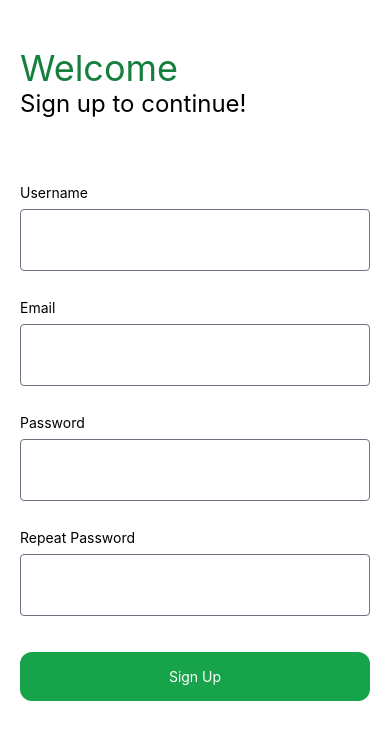
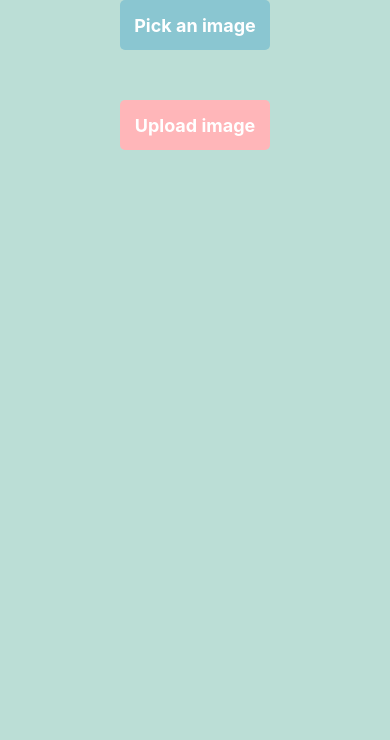
Before and after one commit to KQuangAn/FU-React-native, a React Native app: screen /Upload in a window 390 px wide. Shown: the top 740 px of the page. Built offline with nearby package versions, Linux system fonts and the light colour scheme.

Commit message:
add chat screen

```diff
--- a/FirebaseConfig.ts
+++ b/FirebaseConfig.ts
@@ -2,7 +2,8 @@
 import { initializeApp } from "firebase/app";
 import { getAnalytics } from "firebase/analytics";
 import { getAuth } from "firebase/auth";
-import { getFirestore } from "firebase/firestore";
+import { getFirestore, initializeFirestore } from "firebase/firestore";
+import { getStorage } from "firebase/storage"
 
 const firebaseConfig = {
   apiKey: "AIzaSyBMCWlVan833NWJZkXB9P1D83cjAsqbV5U",
@@ -19,5 +20,8 @@ const app = initializeApp(firebaseConfig);
 const analytics = getAnalytics(app);
 
 export const FIREBASE_APP = initializeApp(firebaseConfig);
-export const FIREBASE_AUTH = getAuth(FIREBASE_APP);
-export const db = getFirestore(FIREBASE_APP);
+const FIREBASE_AUTH = getAuth(FIREBASE_APP);
+const FIREBASE_DB = initializeFirestore(FIREBASE_APP, {experimentalForceLongPolling: true});
+export const storage = getStorage(FIREBASE_APP);
+
+export { FIREBASE_DB, FIREBASE_AUTH };
--- a/components/CustomInput.js
+++ b/components/CustomInput.js
@@ -28,12 +28,11 @@ export default function CustomInput({
             border
             border-gray-300/50
             rounded
-            p-5
             mb-1
            ${error ? "border-red-600" : "border-gray-500"}`}
             >
               <TextInput
-                className="h-5 w-full b-1 rounded-2xl"
+                className="h-5 p-5 w-full b-1 rounded-2xl"
                 value={value}
                 onChangeText={onChange}
                 onBlur={onBlur}
--- a/navigation.js
+++ b/navigation.js
@@ -5,17 +5,21 @@ import HomeScreen from "./screens/HomeScreen";
 import RestaurantScreen from "./screens/RestaurantScreen";
 import LoginScreen from "./screens/LoginScreen";
 import SignUpScreen from "./screens/SignUpScreen";
+import UploadScreen from "./screens/UploadScreen";
+import ChatScreen from "./screens/ChatScreen";
 const Stack = createNativeStackNavigator();
 
 export default function Navigation() {
   return (
     <NavigationContainer>
       <Stack.Navigator
-        initialRouteName="SignUp"
+        initialRouteName="Login"
         screenOptions={{
           headerShown: false,
         }}
       >
+        <Stack.Screen name="Chat" component={ChatScreen} />
+        <Stack.Screen name="Upload" component={UploadScreen} />
         <Stack.Screen name="Login" component={LoginScreen} />
         <Stack.Screen name="SignUp" component={SignUpScreen} />
         <Stack.Screen name="Home" component={HomeScreen} />
--- /dev/null
+++ b/screens/ChatScreen.js
@@ -0,0 +1,67 @@
+import React, { useCallback, useState, useLayoutEffect } from "react";
+import { View, Text, StyleSheet, TouchableOpacity } from "react-native";
+import { Avatar } from "react-native-elements";
+import { FIREBASE_DB, FIREBASE_AUTH } from "../FirebaseConfig";
+import { signOut } from "firebase/auth";
+import {
+  collection,
+  addDoc,
+  getDocs,
+  query,
+  orderBy,
+  onSnapshot,
+} from "firebase/firestore";
+import { GiftedChat } from "react-native-gifted-chat";
+
+export default function ChatScreen() {
+  const [messages, setMessages] = useState([]);
+  const signOutNow = () => {
+    signOut(FIREBASE_AUTH)
+      .then(() => {
+        // Sign-out successful.
+        navigation.replace("Login");
+      })
+      .catch((error) => {
+        // An error happened.
+      });
+  };
+  useLayoutEffect(() => {
+    const q = query(
+      collection(FIREBASE_DB, "chats"),
+      orderBy("createdAt", "desc")
+    );
+    const unsubscribe = onSnapshot(q, (snapshot) =>
+      setMessages(
+        snapshot.docs.map((doc) => ({
+          _id: doc.data()._id,
+          createdAt: doc.data().createdAt.toDate(),
+          text: doc.data().text,
+          user: doc.data().user,
+        }))
+      )
+    );
+
+    return () => {
+      unsubscribe();
+    };
+  }, []);
+
+  const onSend = useCallback((messages = []) => {
+    const { _id, createdAt, text, user } = messages[0];
+
+    addDoc(collection(FIREBASE_DB, "chats"), { _id, createdAt, text, user });
+  }, []);
+
+  return (
+    <GiftedChat
+      messages={messages}
+      showAvatarForEveryMessage={true}
+      onSend={(messages) => onSend(messages)}
+      user={{
+        _id: FIREBASE_AUTH?.currentUser?.email,
+        name: FIREBASE_AUTH?.currentUser?.displayName,
+        avatar: FIREBASE_AUTH?.currentUser?.photoURL,
+      }}
+    />
+  );
+}
--- a/screens/RestaurantScreen.js
+++ b/screens/RestaurantScreen.js
@@ -1,10 +1,47 @@
-import { View, Text } from 'react-native'
-import React from 'react'
+import { Card } from "@rneui/base";
+import { View, Image } from "react-native";
+import React from "react";
+import { SearchBar } from "@rneui/base";
 
 export default function RestaurantScreen() {
+  const [value, setValue] = React.useState("");
+
   return (
-    <View>
-      <Text>a</Text>
+    <View className="w-full">
+      <SearchBar
+        platform="android"
+        containerStyle={{ width: "100%" }}
+        placeholder="Start searching..."
+        placeholderTextColor="#888"
+        round
+        showCancel
+        cancelButtonTitle="Cancel"
+        value={value}
+      />
+      <SafeAreaView>
+        <ScrollView className="flex-1 flex-col w-full h-full bg-white">
+          <Card containerStyle={{}} wrapperStyle={{}}>
+            <View
+              style={{
+                position: "relative",
+                alignItems: "center",
+              }}
+            >
+              <Image
+                style={{ width: "100%", height: 100 }}
+                resizeMode="contain"
+                source={{
+                  uri: "https://avatars0.githubusercontent.com/u/32242596?s=460&u=1ea285743fc4b083f95d6ee0be2e7bb8dcfc676e&v=4",
+                }}
+              />
+              <View className="flex flex-row">
+                <Text className="text-xl ">Pranshu Chittora</Text>
+                <Text>Pranshu Chittora</Text>
+              </View>
+            </View>
+          </Card>
+        </ScrollView>
+      </SafeAreaView>
     </View>
-  )
+  );
 }
--- a/screens/SignUpScreen.js
+++ b/screens/SignUpScreen.js
@@ -7,6 +7,7 @@ import {
   View,
   Text,
   TouchableOpacity,
+  SafeAreaView,
 } from "react-native";
 import React, { useLayoutEffect, useState, useEffect } from "react";
 import { signInWithEmailAndPassword } from "firebase/auth";
@@ -37,7 +38,28 @@ export default function SignUpScreen() {
         auth,
         email,
         password
-      );
+      )
+        .then((userCredential) => {
+          // Registered
+          const user = userCredential.user;
+          updateProfile(user, {
+            displayName: name,
+            photoURL: avatar
+              ? avatar
+              : "https://gravatar.com/avatar/94d45dbdba988afacf30d916e7aaad69?s=200&d=mp&r=x",
+          })
+            .then(() => {
+              alert("Registered, please login.");
+            })
+            .catch((error) => {
+              alert(error.message);
+            });
+        })
+        .catch((error) => {
+          const errorCode = error.code;
+          const errorMessage = error.message;
+          alert(errorMessage);
+        });
       console.log(response);
     } catch (error) {
       console.log(error);
@@ -48,6 +70,7 @@ export default function SignUpScreen() {
   };
 
   return (
+    <SafeAreaView>
       <ScrollView className="flex-1 flex-col w-full h-full bg-white">
         <View className="m-5 my-12">
           <Text className="text-green-700 text-4xl w-full">Welcome</Text>
@@ -110,7 +133,8 @@ export default function SignUpScreen() {
             control={control}
             rules={{
               required: "Password repeat is required",
-            validate: (value) => value == pwd || "Password do not match",
+              validate: (value) =>
+                value === password || "Password do not match",
             }}
           />
           {loading ? (
@@ -139,5 +163,6 @@ export default function SignUpScreen() {
           )}
         </KeyboardAvoidingView>
       </ScrollView>
+    </SafeAreaView>
   );
 }
--- /dev/null
+++ b/screens/UploadScreen.js
@@ -0,0 +1,120 @@
+import React, { useState } from "react";
+import {
+  View,
+  SafeAreaView,
+  Text,
+  TouchableOpacity,
+  StyleSheet,
+  Platform,
+  Alert,
+  Image,
+} from "react-native";
+import * as ImagePicker from "expo-image-picker";
+import storage from "@react-native-firebase/storage";
+import * as Progress from "react-native-progress";
+export default function UploadScreen() {
+  const [image, setImage] = useState(null);
+  const [uploading, setUploading] = useState(false);
+  const [transferred, setTransferred] = useState(0);
+
+  const selectImage = async () => {
+    let result = await ImagePicker.launchImageLibraryAsync({
+      mediaTypes: ImagePicker.MediaTypeOptions.All,
+      allowsEditing: true,
+      aspect: [4, 3],
+      quality: 1,
+    });
+    const source = { uri: result.assets[0].uri };
+    console.log(source);
+    setImage(source);
+  };
+  const uploadImage = async () => {
+    const { uri } = image;
+    const filename = uri.substring(uri.lastIndexOf("/") + 1);
+    const uploadUri = Platform.OS === "ios" ? uri.replace("file://", "") : uri;
+    setUploading(true);
+    setTransferred(0);
+    const task = storage().ref(filename).putFile(uploadUri);
+    // set progress state
+    task.on("state_changed", (snapshot) => {
+      setTransferred(
+        Math.round(snapshot.bytesTransferred / snapshot.totalBytes) * 10000
+      );
+    });
+    try {
+      await task;
+    } catch (e) {
+      console.error(e);
+    }
+    setUploading(false);
+    Alert.alert(
+      "Photo uploaded!",
+      "Your photo has been uploaded to Firebase Cloud Storage!"
+    );
+    setImage(null);
+  };
+
+  return (
+    <SafeAreaView style={styles.container}>
+      <TouchableOpacity style={styles.selectButton} onPress={selectImage}>
+        <Text style={styles.buttonText}>Pick an image</Text>
+      </TouchableOpacity>
+      <View style={styles.imageContainer}>
+        {image !== null ? (
+          <Image source={{ uri: image.uri }} style={styles.imageBox} />
+        ) : null}
+        {uploading ? (
+          <View style={styles.progressBarContainer}>
+            <Progress.Bar progress={transferred} width={300} />
+          </View>
+        ) : (
+          <TouchableOpacity style={styles.uploadButton} onPress={uploadImage}>
+            <Text style={styles.buttonText}>Upload image</Text>
+          </TouchableOpacity>
+        )}
+      </View>
+    </SafeAreaView>
+  );
+}
+
+const styles = StyleSheet.create({
+  container: {
+    flex: 1,
+    alignItems: "center",
+    backgroundColor: "#bbded6",
+  },
+  selectButton: {
+    borderRadius: 5,
+    width: 150,
+    height: 50,
+    backgroundColor: "#8ac6d1",
+    alignItems: "center",
+    justifyContent: "center",
+  },
+  uploadButton: {
+    borderRadius: 5,
+    width: 150,
+    height: 50,
+    backgroundColor: "#ffb6b9",
+    alignItems: "center",
+    justifyContent: "center",
+    marginTop: 20,
+  },
+  buttonText: {
+    color: "white",
+    fontSize: 18,
+    fontWeight: "bold",
+  },
+  imageContainer: {
+    marginTop: 30,
+    marginBottom: 50,
+    alignItems: "center",
+  },
+  progressBarContainer: {
+    marginTop: 20,
+  },
+  imageBox: {
+    width: 300,
+    height: 300,
+  },
+});
```
Also changed, not shown: constants/index.js (+95 -71 lines), package.json (+18 -1 lines), screens/LoginScreen.js (+15 -10 lines), firebase/firestore.ts (added), 1 other file (tests, documents, lock files or other folders). Lines whose indentation alone changed are shown as unchanged.
